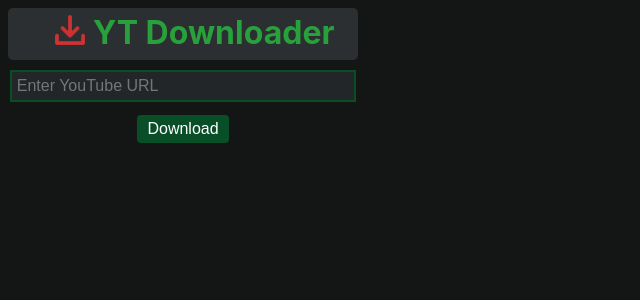
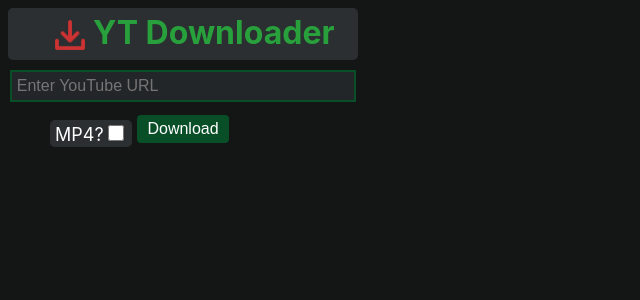
Before and after one commit to Andrewtho5942/Descargo, a React (Create React App) app in the folder client/: page / in a window 1280 px wide. Shown: the top 300 px of the page, without its empty margins (0-640 px from the left). Built offline with nearby package versions, Linux system fonts and the light colour scheme.

Commit message:
add format toggle button

```diff
--- a/client/src/App.css
+++ b/client/src/App.css
@@ -34,11 +34,11 @@
   height: 30px;
   position: absolute;
   left: 55px;
-  top: 15px;
+  top: 20px;
 }
 
 
-input {
+.link-input {
   width: 95%;
   padding: 5px;
   font-size: 16px;
@@ -92,3 +92,23 @@
   left: 238px;
   top: 120px;
 }
+
+.format {
+ position:absolute;
+ left:50px;
+ top:120px;
+  padding:2px 5px ;
+ color:white;
+ background-color: rgb(43, 47, 49);
+ border-radius: 5px;
+ font-size: large;
+}
+
+.format-toggle {
+  width:16px;
+  height:16px;
+}
+
+.format-toggle:hover {
+  cursor:pointer;
+}
--- a/client/src/App.js
+++ b/client/src/App.js
@@ -10,6 +10,7 @@
 function App() {
   const [link, setLink] = useState('');
   const [result, setResult] = useState('');
+  const [videoFormat, setVideoFormat] = useState(false);
 
   const updateLink = (e) => {
     let newText = e.target.value;
@@ -26,7 +27,8 @@
 
     try {
       const response = await axios.post('http://localhost:5000/download', {
-        url: link, // Send the URL to the backend
+        url: link,
+        format: videoFormat ? 'mp4' : 'm4a'
       });
       setResult(response.data.message);
     } catch (error) {
@@ -36,6 +38,10 @@
 
     setLink('');
   };
+
+  const toggleVideoFormat = () => {
+    setVideoFormat(!videoFormat);
+  }
 
   return (
     <div className="App" >
@@ -49,7 +55,14 @@
         value={link}
         onChange={updateLink}
         placeholder="Enter YouTube URL"
+        className="link-input"
       />
+
+      <div className='format'>
+        MP4?
+        <input type="checkbox" checked={videoFormat} onChange={toggleVideoFormat} className="format-toggle"/>
+      </div>
+
       <button onClick={submitLink}>Download</button>
       {result && <img src={
         result === 'loading' ? loadingGif :
```
Also changed, not shown: 2 other files (tests, documents, lock files or other folders).
